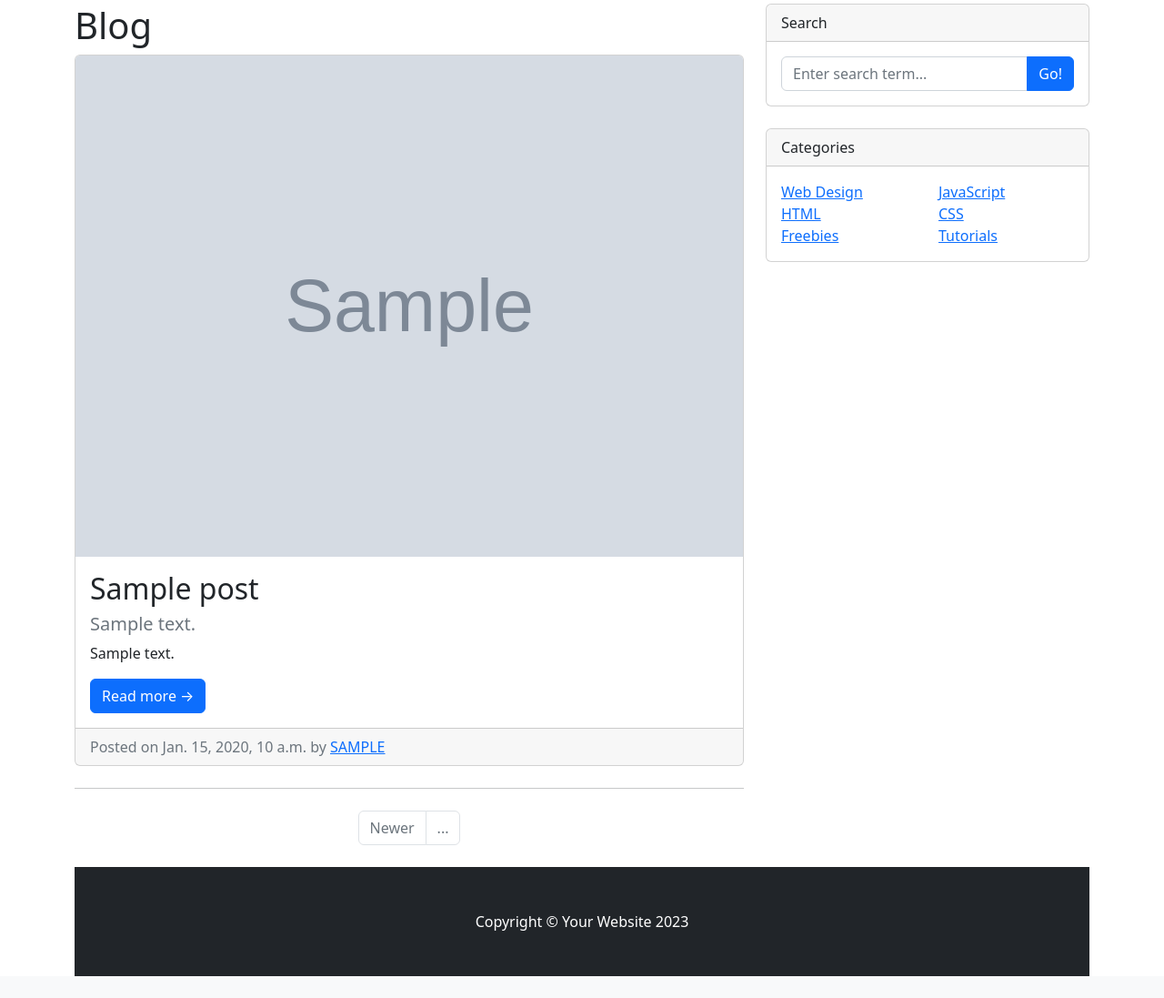
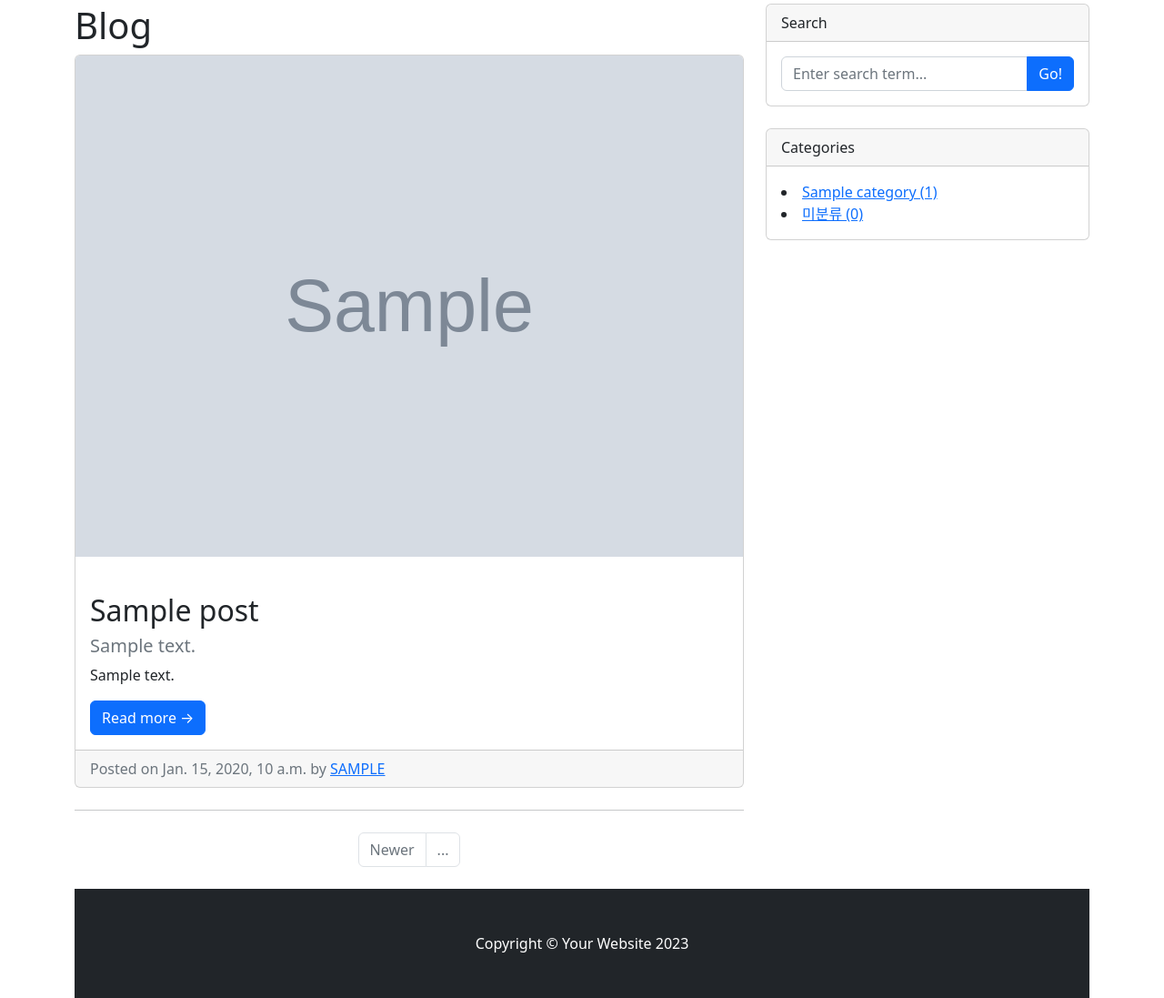
Before and after one commit to vineyard1219/KYCLUB, a Django app: page /blog/ in a window 1280 px wide. Shown: the part 355-1452 px from the top of the page at 91% size. Before the commit the page ends 1428 px from the top, so only its background shows below. Run offline with Django 4.2, Linux system fonts and the light colour scheme; tables that the repository leaves empty hold one stand-in row (values such as "Sample post"); grey boxes marked "Sample" are stand-in pictures; some libraries are stand-ins or nearby versions.

Commit message:
포스트목록, 페이지에 카테고리 기능 추가

```diff
--- a/blog/models.py
+++ b/blog/models.py
@@ -1,6 +1,16 @@
 from django.db import models
 from django.contrib.auth.models import User #유저 추가
 import os #다운로드 파일 이름 알려줌
+
+class Category(models.Model):
+    name = models.CharField(max_length=50, unique=True)
+    slug = models.SlugField(max_length=200, unique=True, allow_unicode=True)
+
+    def __str__(self):
+        return self.name
+
+    class Meta:
+        verbose_name_plural = 'Categories'  #복수형
 
 class Post(models.Model):
     title = models.CharField(max_length=30) #제목(글,길이30)
@@ -15,6 +25,8 @@ class Post(models.Model):
 
     author = models.ForeignKey(User, null=True, on_delete=models.SET_NULL) #작성자정보 담름(?) 외래키
 
+    category = models.ForeignKey(Category, null=True, blank=True, on_delete=models.SET_NULL) #카테고리
+
 
     def __str__(self):
         return f'[{self.pk}]{self.title} :: {self.author}' #pk=번호, 제목 :: 외래키
--- a/blog/templates/blog/base.html
+++ b/blog/templates/blog/base.html
@@ -43,26 +43,23 @@
                             </div>
                         </div>
                     </div>
+
                     <!-- Categories widget-->
-                    <div class="card mb-4">
+                    <div class="card mb-4" id="categories-card">
                         <div class="card-header">Categories</div>
                         <div class="card-body">
                             <div class="row">
-                                <div class="col-sm-6">
-                                    <ul class="list-unstyled mb-0">
-                                        <li><a href="#!">Web Design</a></li>
-                                        <li><a href="#!">HTML</a></li>
-                                        <li><a href="#!">Freebies</a></li>
-                                    </ul>
-                                </div>
+                                {% for category in categories %}
+                                <li>
+                                    <a href="{{ category.get_absolute_url }}">{{ category }} ({{ category.post_set.count }})</a>
+                                </li>
+                                {% endfor %}
+                                <li>
+                                    <a href="/blog/category/no_category/">미분류 ({{ no_category_post_count }})</a>
+                                </li>
 
-                                <div class="col-sm-6">
-                                    <ul class="list-unstyled mb-0">
-                                        <li><a href="#!">JavaScript</a></li>
-                                        <li><a href="#!">CSS</a></li>
-                                        <li><a href="#!">Tutorials</a></li>
-                                    </ul>
-                                </div>
+
+
                             </div>
                         </div>
                     </div>
--- a/blog/templates/blog/post_list.html
+++ b/blog/templates/blog/post_list.html
@@ -5,13 +5,18 @@
     {% if post_list.exists %}
         {% for p in post_list %}
             <!-- Blog Post-->
-            <div class="card mb-4">
+            <div class="card mb-4" id="post-{{ p.pk }}">
                 {% if p.head_image %} <!--대표 이미지 있없/랜덤이미지-->
                     <img class="card-img-top" src="{{ p.head_image.url }}" alt="{{ p }} head image">
                 {% else %}
                     <img class="card-img-top" src="https://picsum.photos/seed/{{ p.id }}/800/200" alt="random_image">
                 {% endif %}
                     <div class="card-body">
+                        {% if p.category %}
+                            <span class="badge badge-secondary float-right">{{ p.category }}</span>
+                        {% else %}
+                            <span class="badge badge-secondary float-right">미분류</span>
+                        {% endif %}
                         <h2 class="card-title">{{ p.title }}</h2>
                         <h5 class="text-muted">{{ p.hook_text }}</h5>
                         <p class="card-text">{{ p.content | truncatewords_html:45 }}</p> <!--미리보기 45자 자르기-->
--- a/blog/views.py
+++ b/blog/views.py
@@ -1,11 +1,18 @@
 from django.views.generic import ListView, DetailView
-from .models import Post
+from .models import Post, Category
 
 
 class PostList(ListView):
     model = Post
     ordering = '-pk' #최근 목록순으로 보기
 
+    def get_context_data(self, **kwargs):
+        context = super(PostList, self).get_context_data()
+        context['categories'] = Category.objects.all()
+        context['no_category_post_count'] = Post.objects.filter(category=None).count()
+
+        return context
+
 
 class PostDetail(DetailView):
     model = Post
```
Also changed, not shown: blog/admin.py (+7 -2 lines), do_it_django_prj/settings.py (+2 -11 lines).
